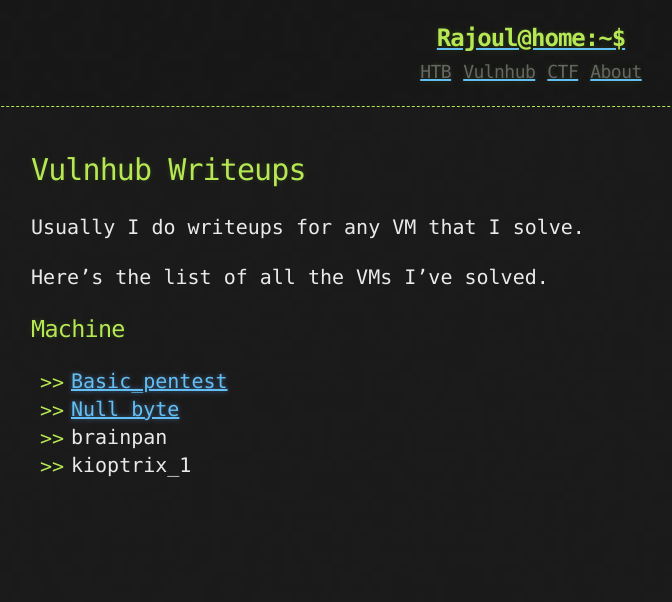
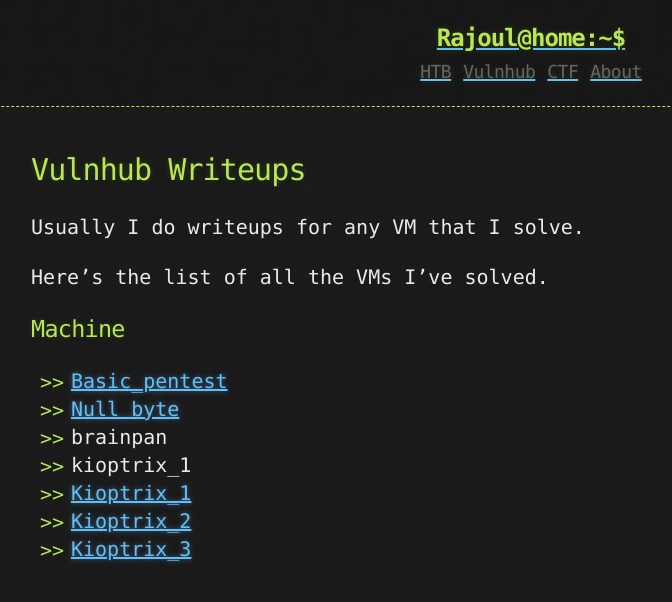
Before and after one commit to rajoul/rajoul.github.io, a Jekyll site: the page built from vulnhub.md, in a window 1280 px wide. Shown: the top 602 px of the page, without its empty margins (109-781 px from the left). Built offline with Jekyll 4.4.1, drawn with Linux system fonts in a browser that asks for light colours.

Commit message:
Update vulnhub.md

```diff
--- a/vulnhub.md
+++ b/vulnhub.md
@@ -14,3 +14,6 @@
 * [Null byte](https://rajoul.github.io/my_write_up/Null_Byte)
 * brainpan
 * kioptrix_1
+* [Kioptrix_1](https://rajoul.github.io/my_write_up/basic_pentest_1)
+* [Kioptrix_2](https://rajoul.github.io/my_write_up/basic_pentest_1)
+* [Kioptrix_3](https://rajoul.github.io/my_write_up/basic_pentest_1)
```
